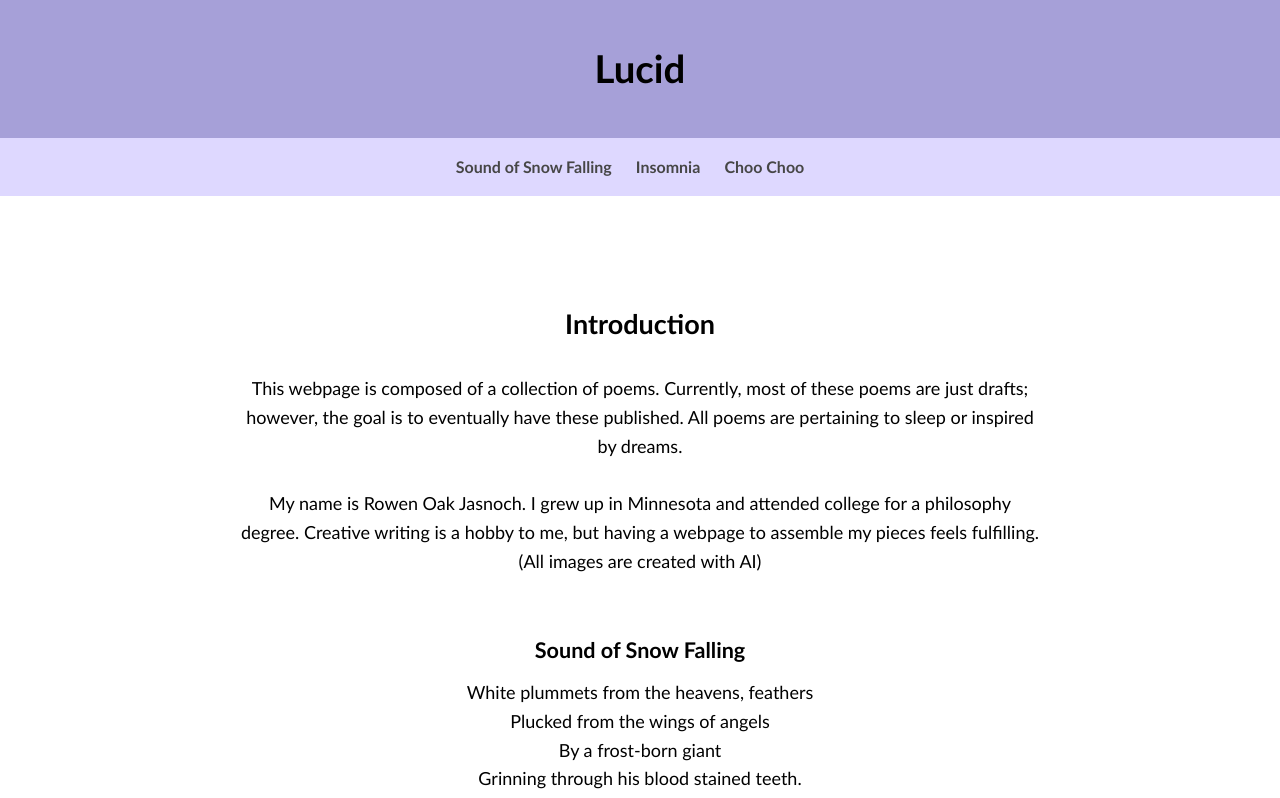
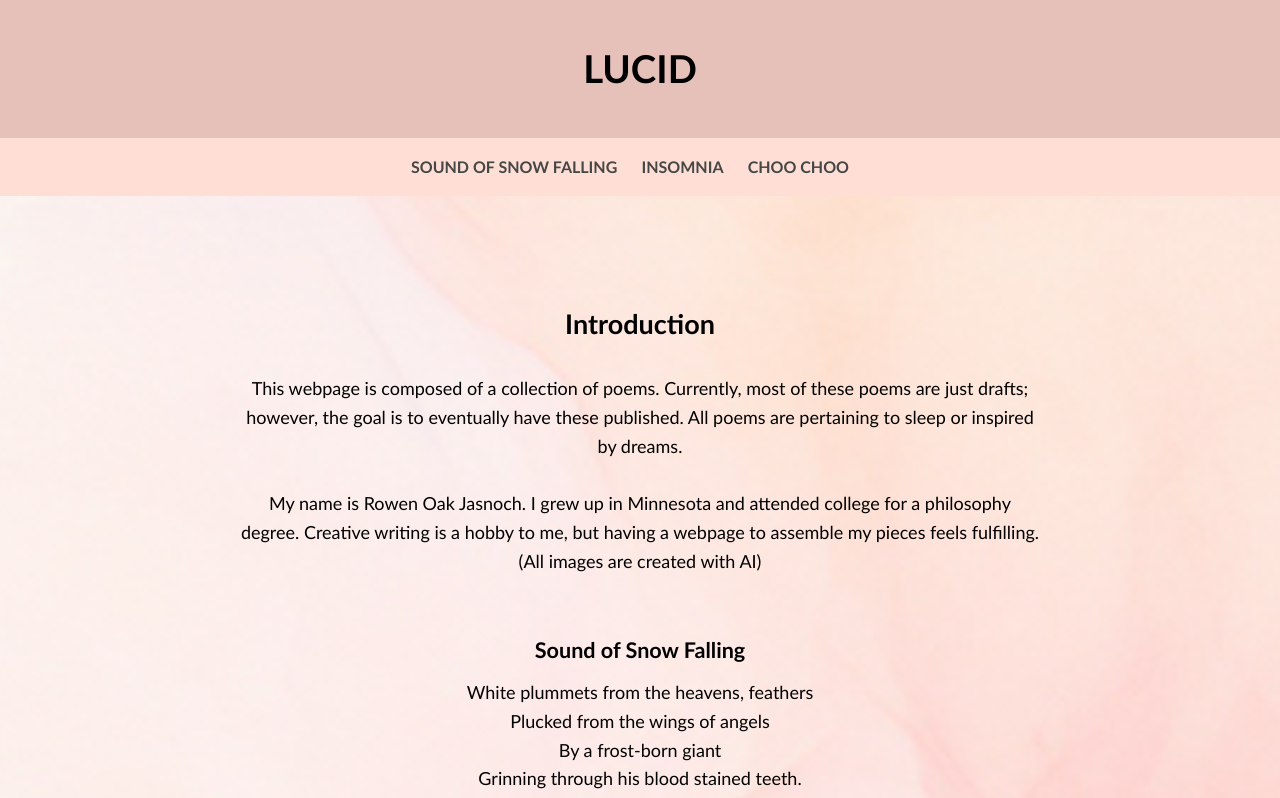
Before and after one commit to Jasno008/TC1_Repository, a plain HTML site: page index.html in a window 1280 px wide. Shown: the top 798 px of the page. Drawn offline with Linux system fonts and the light colour scheme.

Commit message:
Almost Done

```diff
--- a/index.html
+++ b/index.html
@@ -9,14 +9,14 @@
 </head>
 <body>
     <header>
-        <h1>Lucid</h1>
+        <h1>LUCID</h1>
     </header>
 
     <nav>
         <ul>
-            <li><a href="#section1">Sound of Snow Falling</a></li>
-            <li><a href="#section2">Insomnia</a></li>
-            <li><a href="#section3">Choo Choo</a></li>
+            <li><a href="#section1">SOUND OF SNOW FALLING</a></li>
+            <li><a href="#section2">INSOMNIA</a></li>
+            <li><a href="#section3">CHOO CHOO</a></li>
         </ul>
     </nav>
 
--- a/styles.css
+++ b/styles.css
@@ -7,16 +7,20 @@ html, body, h1, h2, p, ul, li {
 /* Apply a basic page background color and font style */
 body {
     font-family: monospace
-    background-color: #ffffff;
+    background-color #ffff;
     color: #000000;
     line-height: 1.6;
     margin: 0;
     padding: 0;
+    background-image: url(LucidBg.png);
+    background-size: cover;
+    background-position: center;
+
 }
 
 /* Style the header */
 header {
-    background-color: #a6a0d8;
+    background-color: #e6c1ba;
     color: #000000;
     text-align: center;
     padding: 2em 2em;
@@ -28,7 +32,7 @@ header {
 nav ul {
     list-style: none;
     text-align: center;
-    background-color: #ded8ff;
+    background-color: #ffdfd5;
     padding: 1em 1em;
     font-family: 'Gill Sans', 'Gill Sans MT', Calibri, 'Trebuchet MS', sans-serif;
 }
```
Also changed, not shown: LucidBg.png (added).
